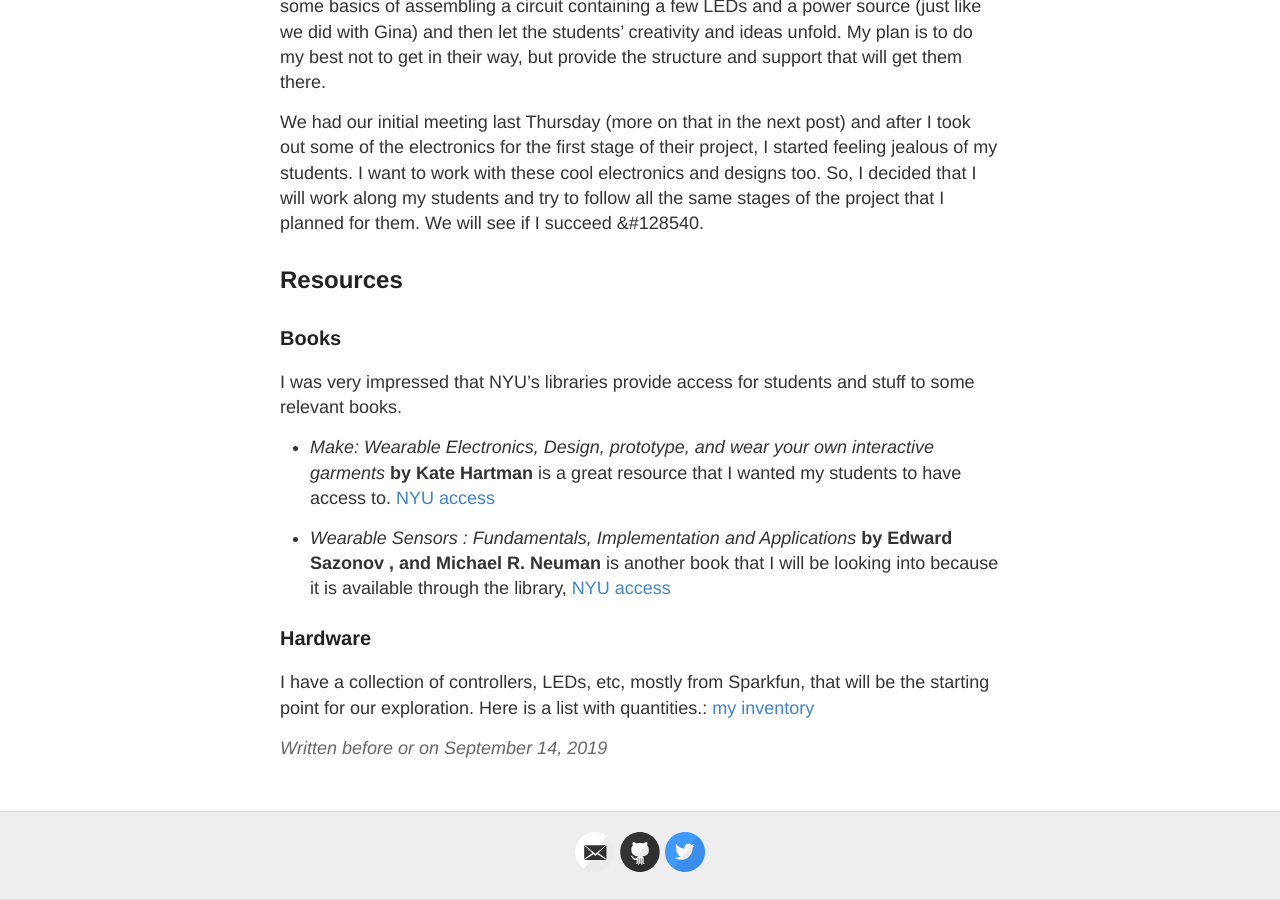
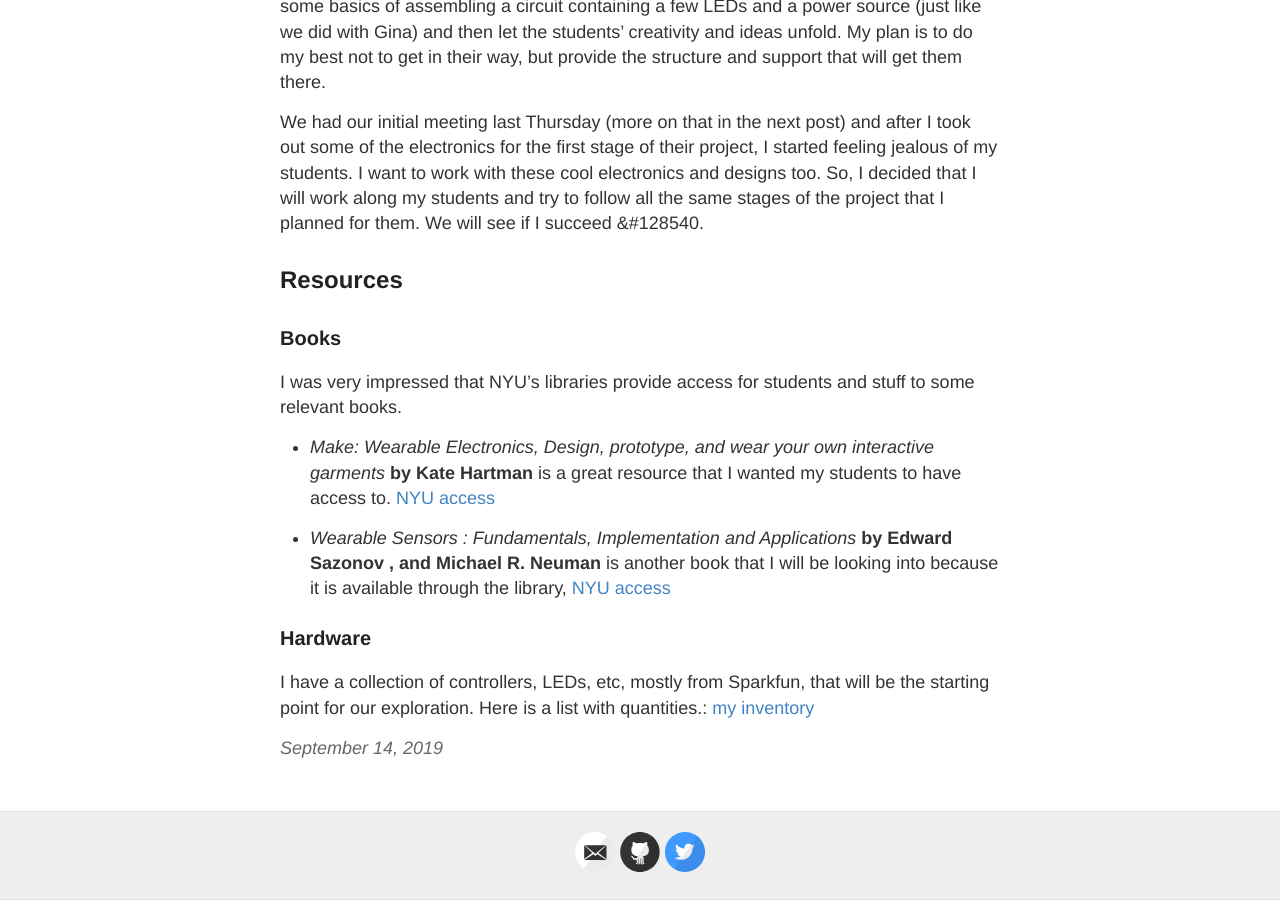
Before and after one commit to joannakl/wearables_blog, a Jekyll site: the page built from _posts/2019-09-14-start.md, in a window 1280 px wide and 900 px high, scrolled down 1513 px. Built offline with Jekyll 4.4.1, drawn with Linux system fonts in a browser that asks for light colours.

Commit message:
change date display

```diff
--- a/_layouts/post.html
+++ b/_layouts/post.html
@@ -10,7 +10,7 @@
   </div>
 
   <div class="date">
-    Written before or on {{ page.date | date: "%B %e, %Y" }}
+    {{ page.date | date: "%B %e, %Y" }}
   </div>
 
 </article>
```
